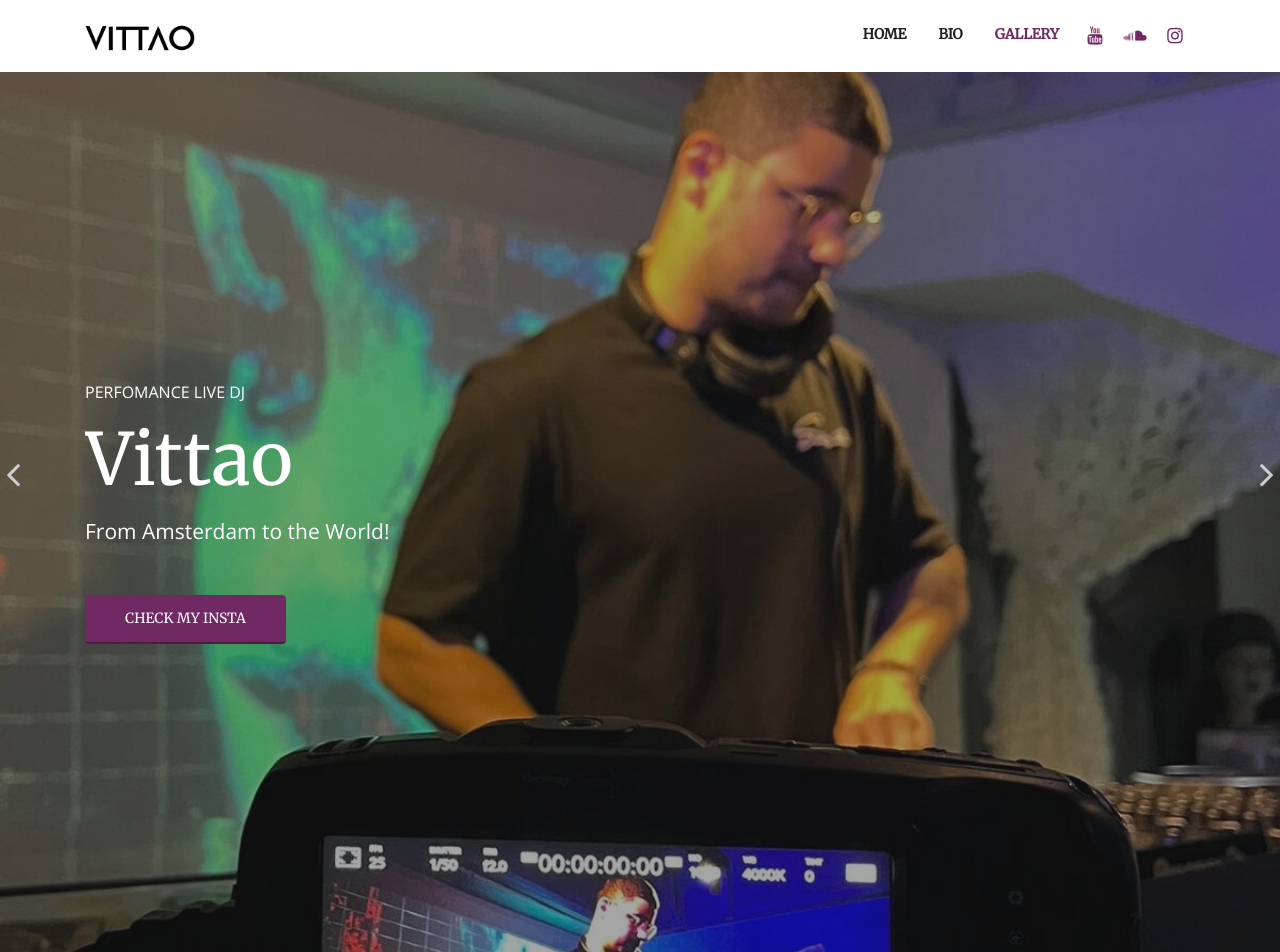
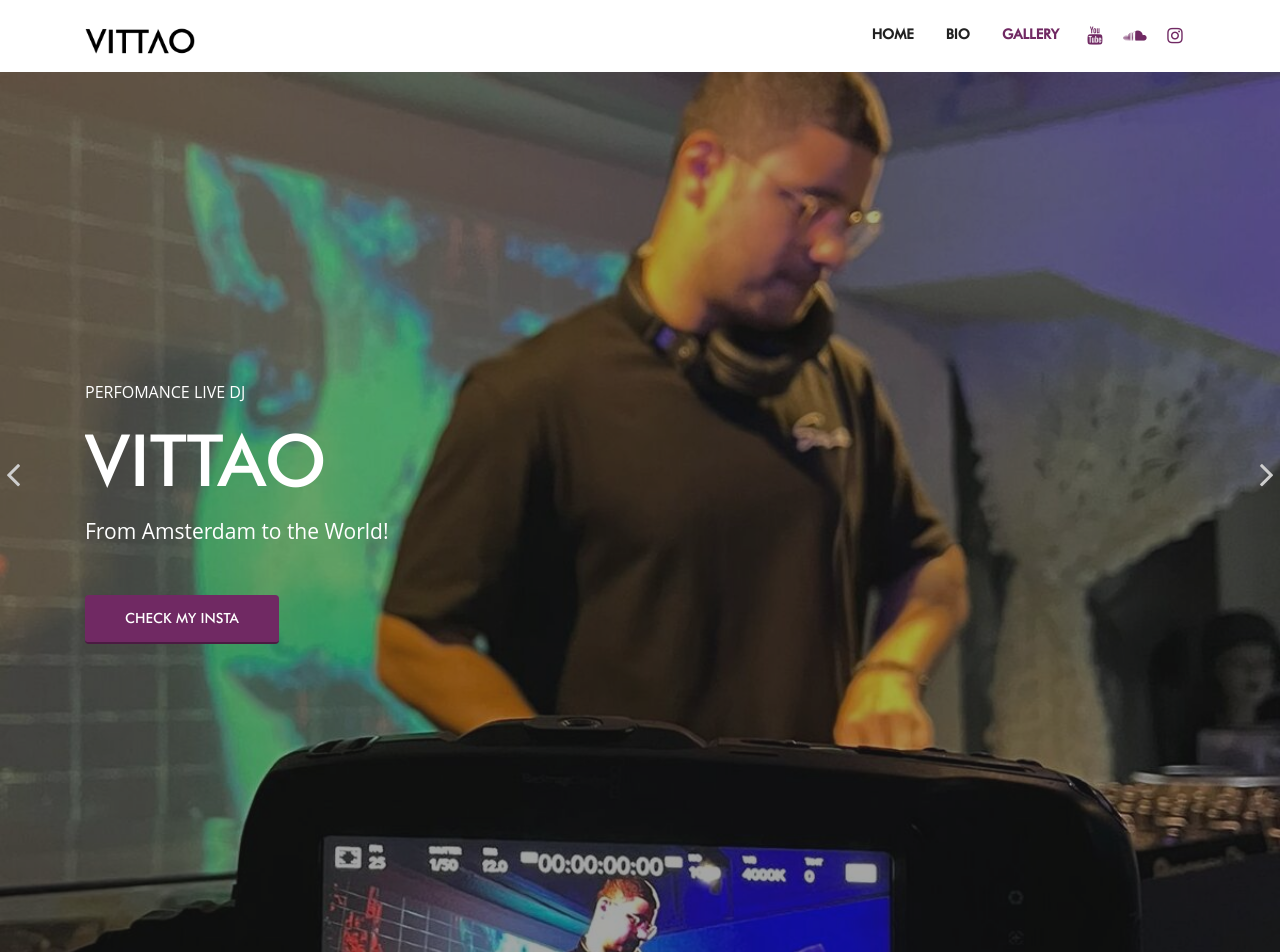
Before and after one commit to lucasvmiguel/vittaomusic, a plain HTML site: page index.html in a window 1280 px wide. Shown: the top 952 px of the page. Drawn offline with nearby package versions, Linux system fonts and the light colour scheme; some packages are replaced by stand-ins of ours.

Commit message:
Adding font and cleanup placeholders

```diff
--- a/index.html
+++ b/index.html
@@ -106,7 +106,7 @@
 	            <div class="container d-flex align-items-center h-left">
 	            	<div class="wrap-caption">
 		                <p class="uk16">Upcoming GIG</p>
-		                <h1 class="caption-heading">Vittao</h1>
+		                <h1 class="caption-heading">VITTAO</h1>
 		                <p class="uk21 mb-5">Markt Kabaal - Carnaval Jungle Brazil</p>
 		                <a href="https://marktcentraal.stager.co/web/tickets/111374148" target="_blank" class="btn btn-primary">GET TICKET</a>
 		            </div>
@@ -118,7 +118,7 @@
 	        	<div class="container d-flex align-items-center h-left">
 	            	<div class="wrap-caption">
 		                <p class="uk16">PERFOMANCE LIVE DJ</p>
-		                <h1 class="caption-heading">Vittao</h1>
+		                <h1 class="caption-heading">VITTAO</h1>
 		                <p class="uk21 mb-5">From Amsterdam to the World!</p>
 		                <a href="https://www.instagram.com/vittaomusic" target="_blank" class="btn btn-primary">CHECK MY INSTA</a>
 		            </div>
@@ -286,18 +286,18 @@
 		<div class="content-wrap">
 			<div class="container">
 
-				<div class="row">
+				<!-- <div class="row">
 
-					<div class="col-sm-12 col-md-12 col-lg-12">
+					<div class="col-sm-12 col-md-12 col-lg-12"> -->
 
-						<h2 class="section-heading text-center text-white">
+						<!-- <h2 class="section-heading text-center text-white">
 							VIDEO
-						</h2>
-						<p class="subheading text-center text-white">Play our video music here</p>
+						</h2> -->
+						<!-- <p class="subheading text-center text-white">Play our video music here</p> -->
 
-					</div>
+					<!-- </div>
 
-				</div>
+				</div> -->
 
 				<div class="row mt-3">
 
@@ -388,7 +388,7 @@
 						<h2 class="section-heading text-center text-white">
 							LATEST EVENTS
 						</h2>
-						<p class="subheading text-center text-white">Make some noise</p>
+						<!-- <p class="subheading text-center text-white">Make some noise</p> -->
 
 					</div>
 
@@ -693,7 +693,7 @@
 			<div class="container">
 				<div class="row">
 					<div class="col-sm-6 col-md-8">
-						<p class="ftex mt-1 text-white">Copyright 2024 © Vittao Music</p>
+						<p class="ftex mt-1 text-white">Copyright 2024 © VITTAO Music</p>
 					</div>
 					<div class="col-6 col-md-4">
 						<div class="sosmed-icon bg-round float-right d-inline-flex">
--- a/sass/custom-icon-font.scss
+++ b/sass/custom-icon-font.scss
@@ -1,11 +1,11 @@
 @font-face {
   font-family: 'sas-webfont';
-  src: url('../fonts/sas-webfont.eot?51534236');
-  src: url('../fonts/sas-webfont.eot?51534236#iefix') format('embedded-opentype'),
-       url('../fonts/sas-webfont.woff2?51534236') format('woff2'),
-       url('../fonts/sas-webfont.woff?51534236') format('woff'),
-       url('../fonts/sas-webfont.ttf?51534236') format('truetype'),
-       url('../fonts/sas-webfont.svg?51534236#sas-webfont') format('svg');
+  src: url('../fonts/LouisVuittonFont.ttf');
+  // src: url('../fonts/sas-webfont.eot?51534236#iefix') format('embedded-opentype'),
+  //      url('../fonts/sas-webfont.woff2?51534236') format('woff2'),
+  //      url('../fonts/sas-webfont.woff?51534236') format('woff'),
+  //      url('../fonts/sas-webfont.ttf?51534236') format('truetype'),
+  //      url('../fonts/sas-webfont.svg?51534236#sas-webfont') format('svg');
   font-weight: normal;
   font-style: normal;
 }
--- a/sass/variable.scss
+++ b/sass/variable.scss
@@ -1,7 +1,5 @@
-@import url('https://fonts.googleapis.com/css?family=Merriweather|Open+Sans&display=swap');
-
-$font-primary : 'Open Sans', sans-serif;
-$font-secondary : 'Merriweather', serif;
+$font-primary : 'LouisVittao', sans-serif;
+$font-secondary : 'LouisVittao', serif;
 $font-tertiary : '', sans-serif;
 $font-heading : $font-secondary;
 $font-icon: FontAwesome;
```
Also changed, not shown: css/style.css, fonts/LouisVittaoFont.ttf (added).
